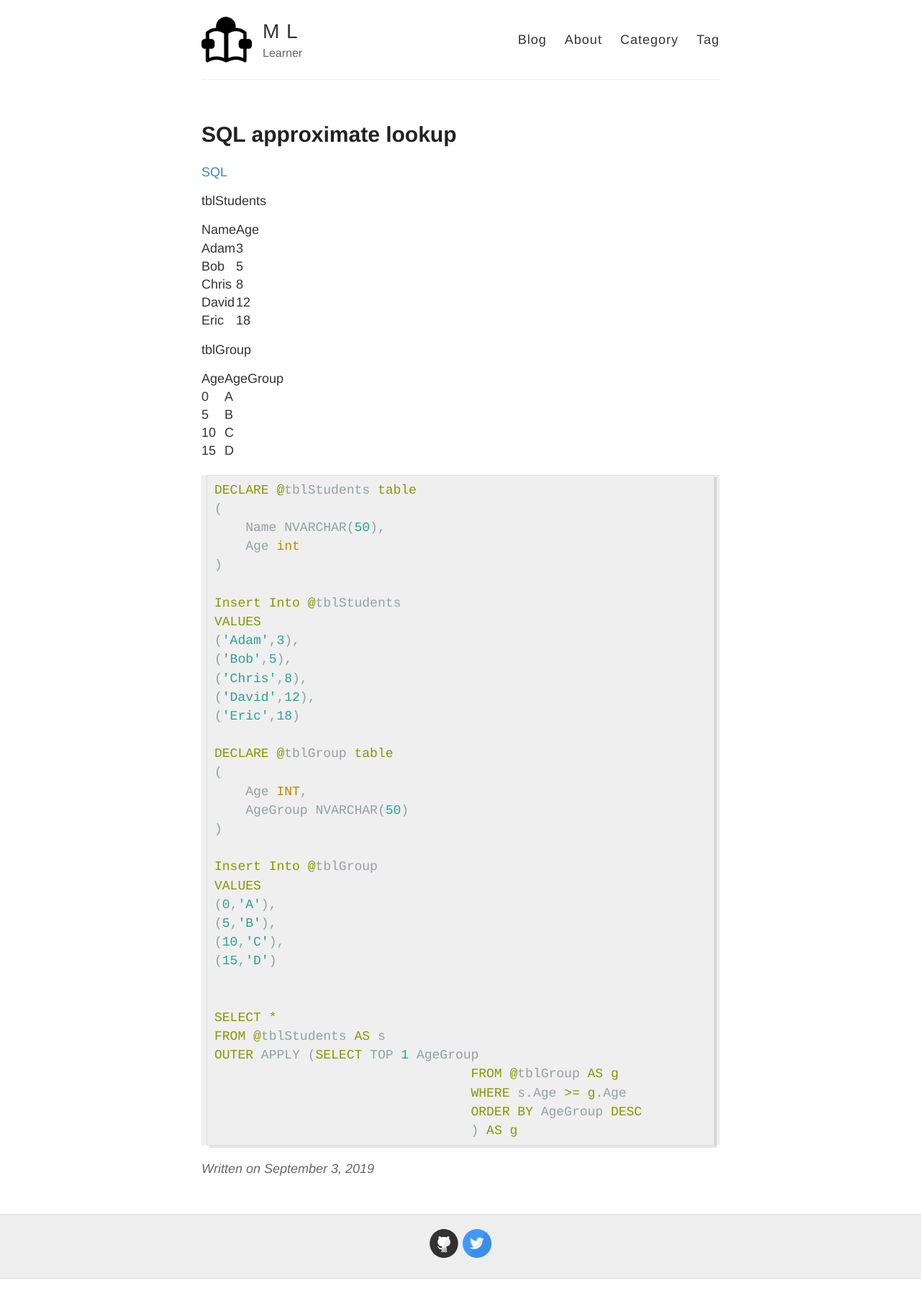
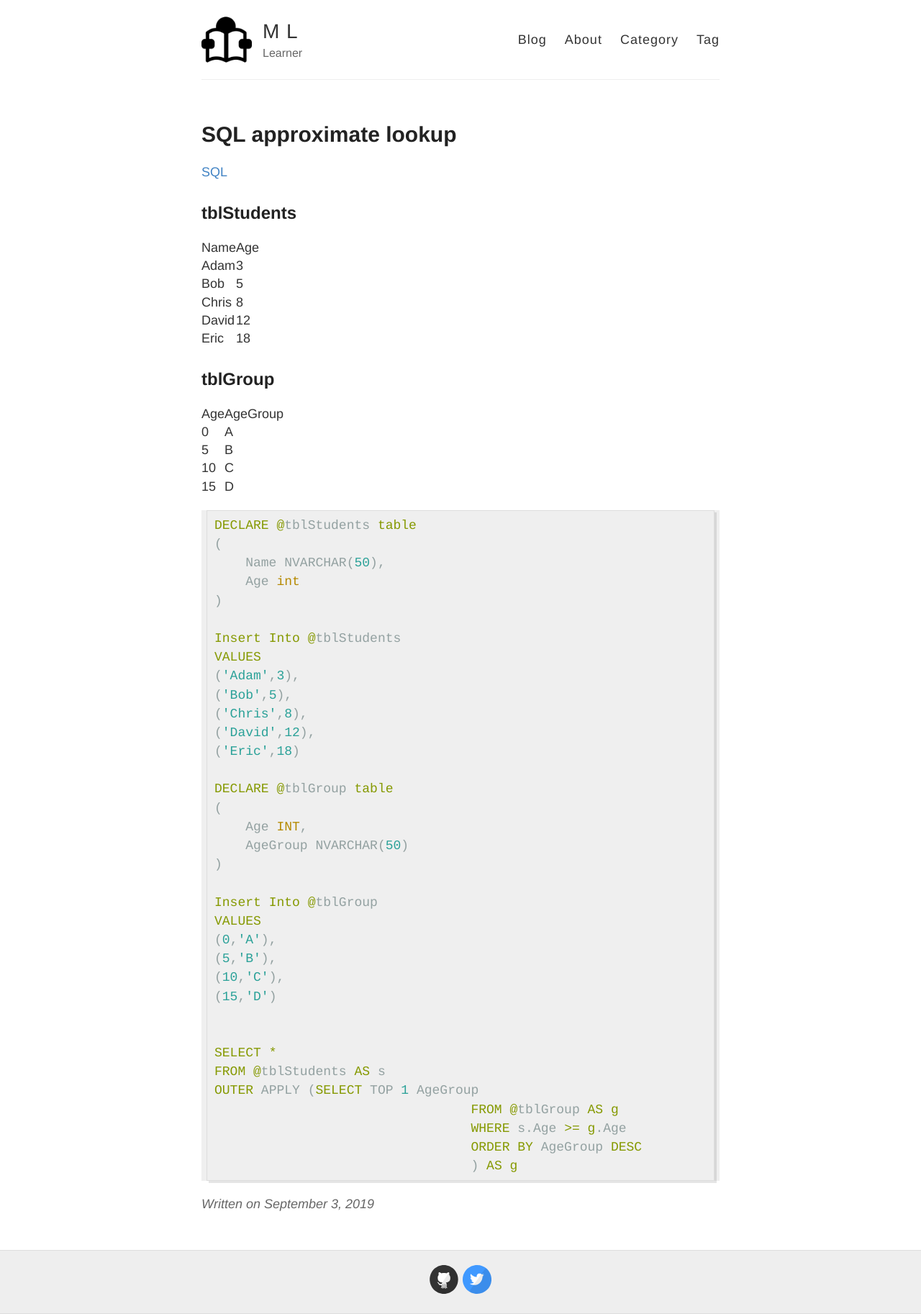
Before and after one commit to MingLang/MingLang.github.io, a Jekyll site: the page built from _posts/2019-09-03-SQL-appoximate-lookup.md, in a window 1280 px wide. Shown: the whole page at 72% size. Built offline with Jekyll 4.4.1, drawn with Linux system fonts in a browser that asks for light colours; before the commit the page ends 1777 px from its top, so only the background shows below that.

```diff
--- a/_posts/2019-09-03-SQL-appoximate-lookup.md
+++ b/_posts/2019-09-03-SQL-appoximate-lookup.md
@@ -6,8 +6,7 @@ tags: [SQL, lookup]
 ---
 
 
-tblStudents
-
+## tblStudents
 
 | Name | Age |
 | --- | --- |
@@ -17,8 +16,7 @@ tblStudents
 | David | 12 |
 | Eric | 18 |
 
-tblGroup
-
+## tblGroup
 
 |Age|AgeGroup|
 |---|---|
```
